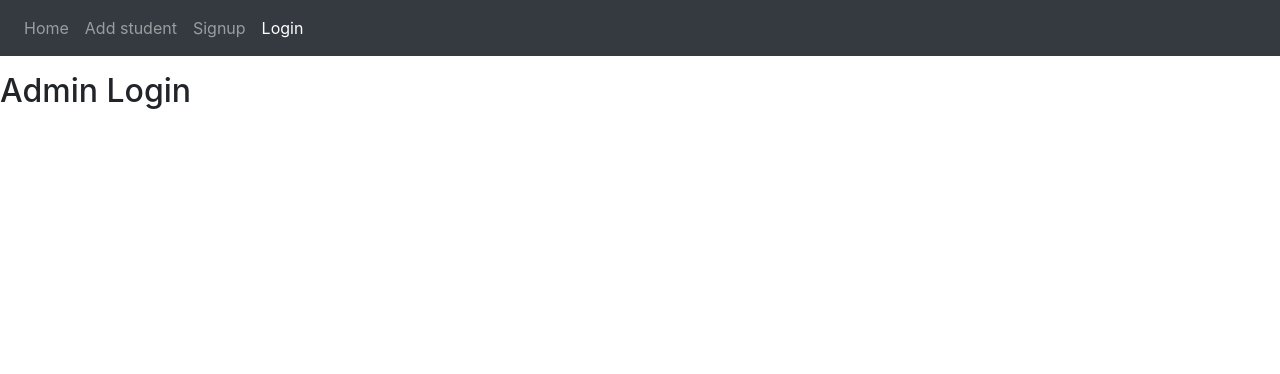
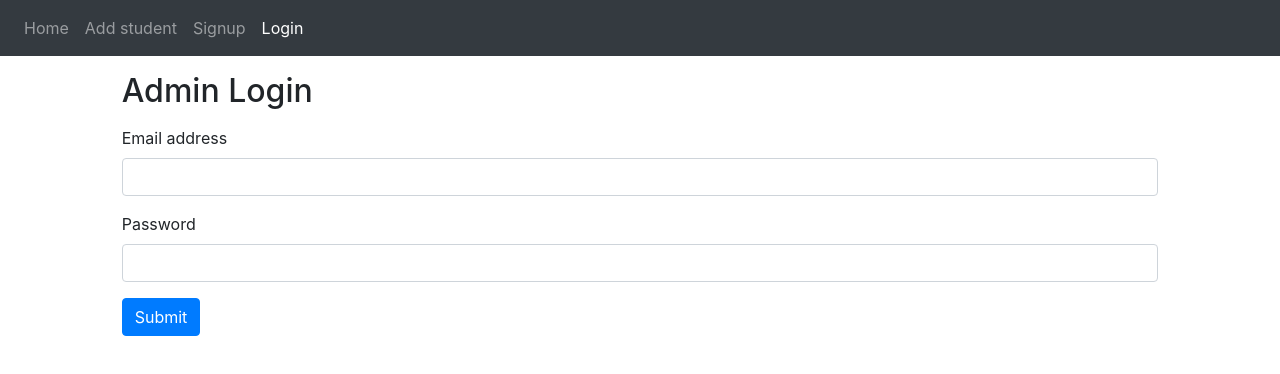
Before and after one commit to israeltechchallenge/hogwarts-react-edumarg, a React (Create React App) app: page /login in a window 1280 px wide. Shown: the top 374 px of the page. Built offline with nearby package versions, Linux system fonts and the light colour scheme.

Commit message:
build admin login

```diff
--- a/public/index.html
+++ b/public/index.html
@@ -20,3 +20,6 @@
 </body>
 
 </html>
+<script src="https://code.jquery.com/jquery-3.5.1.slim.min.js" integrity="sha384-DfXdz2htPH0lsSSs5nCTpuj/zy4C+OGpamoFVy38MVBnE+IbbVYUew+OrCXaRkfj" crossorigin="anonymous"></script>
+<script src="https://cdn.jsdelivr.net/npm/popper.js@1.16.1/dist/umd/popper.min.js" integrity="sha384-9/reFTGAW83EW2RDu2S0VKaIzap3H66lZH81PoYlFhbGU+6BZp6G7niu735Sk7lN" crossorigin="anonymous"></script>
+<script src="https://stackpath.bootstrapcdn.com/bootstrap/4.5.1/js/bootstrap.min.js" integrity="sha384-XEerZL0cuoUbHE4nZReLT7nx9gQrQreJekYhJD9WNWhH8nEW+0c5qq7aIo2Wl30J" crossorigin="anonymous"></script>
--- a/src/components/adminLogin.jsx
+++ b/src/components/adminLogin.jsx
@@ -2,7 +2,36 @@ import React, { Component } from "react";
 class Login extends Component {
   state = {};
   render() {
-    return <h2>Admin Login</h2>;
+    return (
+      <React.Fragment>
+        <div className="col-md-10 mx-auto">
+          <h2 className="my-3">Admin Login</h2>
+          <form>
+            <div className="form-group">
+              <label htmlFor="InputEmail">Email address</label>
+              <input
+                type="email"
+                className="form-control"
+                id="InputEmail"
+                aria-describedby="emailHelp"
+              />
+            </div>
+            <div className="form-group">
+              <label htmlFor="InputPassword">Password</label>
+              <input
+                type="password"
+                className="form-control"
+                id="InputPassword"
+              />
+            </div>
+
+            <button type="submit" className="btn btn-primary">
+              Submit
+            </button>
+          </form>
+        </div>
+      </React.Fragment>
+    );
   }
 }
 
--- a/src/components/adminSignup.jsx
+++ b/src/components/adminSignup.jsx
@@ -4,7 +4,8 @@ class SignUp extends Component {
   render() {
     return (
       <React.Fragment>
-        <h2>Admin SignUp</h2>
+        <div className="col-md-10 mx-auto">
+          <h2 className="my-3">Admin Signup</h2>
 
           <form>
             <div className="form-group">
@@ -32,7 +33,6 @@ class SignUp extends Component {
                 className="form-control"
                 id="InputEmail"
                 name="InputEmail"
-              aria-describedby="emailHelp"
               />
             </div>
             <div className="form-group">
@@ -57,6 +57,7 @@ class SignUp extends Component {
               Submit
             </button>
           </form>
+        </div>
       </React.Fragment>
     );
   }
--- a/src/components/navBar.jsx
+++ b/src/components/navBar.jsx
@@ -19,23 +19,20 @@ class NavBar extends Component {
             <span className="navbar-toggler-icon"></span>
           </button>
           <div className="collapse navbar-collapse" id="navbarNavAltMarkup">
-            <div className="navbar-nav d-flex flex-row justify-content-between">
-              <div className="d-flex flex-row">
+            <div className="navbar-nav">
               <NavLink className="nav-item nav-link" to="/home">
                 Home
               </NavLink>
               <NavLink className="nav-item nav-link" to="/student">
                 Add student
               </NavLink>
-              </div>
-              <div className="d-flex flex-row">
+
               <NavLink className="nav-item nav-link" to="/signup">
                 Signup
               </NavLink>
               <NavLink className="nav-item nav-link" to="/login">
                 Login
               </NavLink>
-              </div>
             </div>
           </div>
         </nav>
```
Lines whose indentation alone changed are shown as unchanged.
